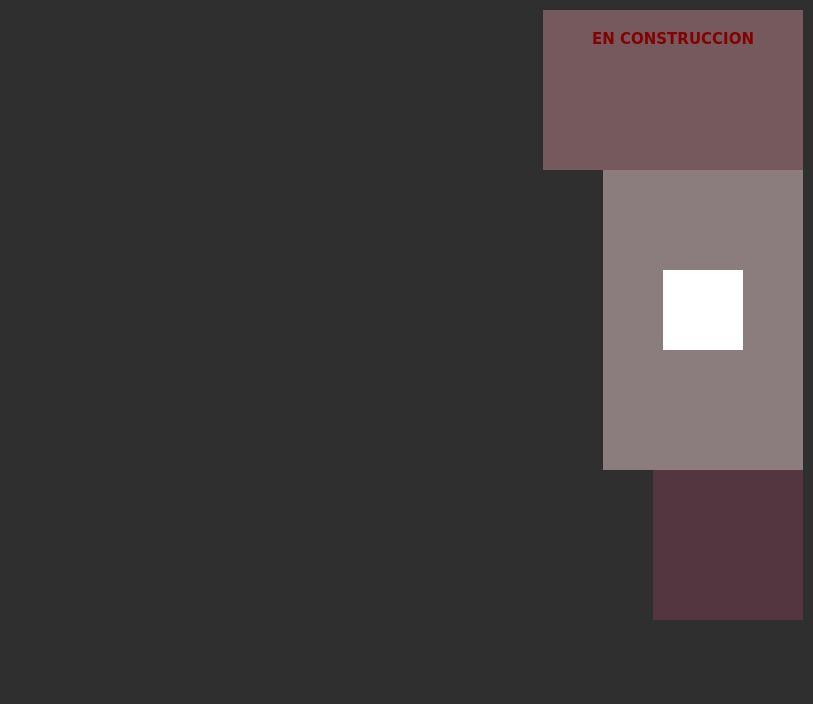
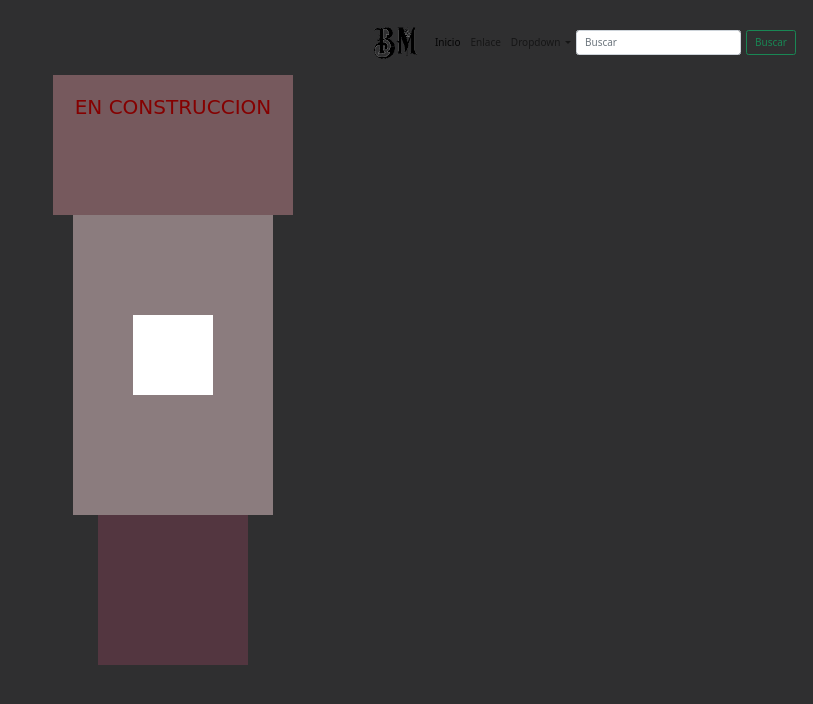
Before and after one commit to jrmatute56/BlackMamba, a plain HTML site: page index.html in a window 1280 px wide. Shown: the whole page, without its empty margins (467-1280 px from the left). Drawn offline with nearby package versions, Linux system fonts and the light colour scheme.

Commit message:
index.html modificado y logos tuneados

```diff
--- a/index.html
+++ b/index.html
@@ -5,20 +5,71 @@
 	<meta name="viewport" content="width=device-width, initial-scale=1.0">
 	<title>Black Mamba Tienda Virtual de Accesorios Alternativos</title>
 	<link rel="shortcut icon" href="Logo/logoBlackMamba.jpg">
+	<link href="https://cdn.jsdelivr.net/npm/bootstrap@5.1.3/dist/css/bootstrap.min.css" rel="stylesheet" integrity="sha384-1BmE4kWBq78iYhFldvKuhfTAU6auU8tT94WrHftjDbrCEXSU1oBoqyl2QvZ6jIW3" crossorigin="anonymous">
 	<link rel="stylesheet" type="text/css" href="css/style.css">
 </head>
 <body class="fondoBody">
 
+<!-- Comienza Nav Bar -->
+		<nav class="navbar navbar-expand-lg navbar-light riverRouge">
+  <div class="container-fluid">
 
-		<div class="contenedor">
+  	<!-- Logo Black Mamba 50px contransparencia -->
+
+    <a class="navbar-brand" href="index.html">
+    <img src="Logo/logoBlackMamba50Trans.png" alt="logoBlackMamba">
+	</a>
+
+	<!-- Fin cargar Logo Black Mamba -->
+
+
+    <button class="navbar-toggler" type="button" data-bs-toggle="collapse" data-bs-target="#navbarSupportedContent" aria-controls="navbarSupportedContent" aria-expanded="false" aria-label="Toggle navigation">
+      <span class="navbar-toggler-icon"></span>
+    </button>
+    <div class="collapse navbar-collapse" id="navbarSupportedContent">
+      <ul class="navbar-nav me-auto mb-2 mb-lg-0">
+        <li class="nav-item">
+          <a class="nav-link active" aria-current="page" href="#">Inicio</a>
+        </li>
+        <li class="nav-item">
+          <a class="nav-link" href="#">Enlace</a>
+        </li>
+        <li class="nav-item dropdown">
+          <a class="nav-link dropdown-toggle" href="#" id="navbarDropdown" role="button" data-bs-toggle="dropdown" aria-expanded="false">
+            Dropdown
+          </a>
+          <ul class="dropdown-menu" aria-labelledby="navbarDropdown">
+            <li><a class="dropdown-item" href="#">Acción</a></li>
+            <li><a class="dropdown-item" href="#">Otra acción</a></li>
+            <li><hr class="dropdown-divider"></li>
+            <li><a class="dropdown-item" href="#">Algo más aquí</a></li>
+          </ul>
+        </li>
+        <!--<li class="nav-item">
+          <a class="nav-link disabled">Deshabilitado</a>
+        </li>-->
+      </ul>
+      <form class="d-flex" role="search">
+        <input class="form-control me-2" type="search" placeholder="Buscar" aria-label="Buscar">
+        <button class="btn btn-outline-success" type="submit">Buscar</button>
+      </form>
+    </div>
+  </div>
+</nav>
+
+<!-- Fin Nav Bar -->
+
+		<div class="contenedor container-fluid">
 
 			<h2 class="tituloCentro">EN CONSTRUCCION</h2>
 
 		</div>
 
-		<div class="rectangulo1">
+		<div class="rectangulo1 container-fluid">
 			<div class="cuadrado2"></div>
 		</div>
-		<div class="cuadrado1"></div>
+		<div class="cuadrado1 container-fluid"></div>
+
+		<script src="https://cdn.jsdelivr.net/npm/bootstrap@5.1.3/dist/js/bootstrap.bundle.min.js" integrity="sha384-ka7Sk0Gln4gmtz2MlQnikT1wXgYsOg+OMhuP+IlRH9sENBO0LRn5q+8nbTov4+1p" crossorigin="anonymous"></script>
 </body>
 </html>
```
Also changed, not shown: Logo/logoBlackMamba50.jpg (added), Logo/logoBlackMamba50Trans.jpg (added), Logo/logoBlackMamba50Trans.png (added), Logo/logoBlackMamba90.jpg (added), Logo/logoBlackMambaMod.png (added), Logo/logoBlackMambaMod230.jpg (added), Logo/logoBlackMambaMod230.png (added), 1 other file.
